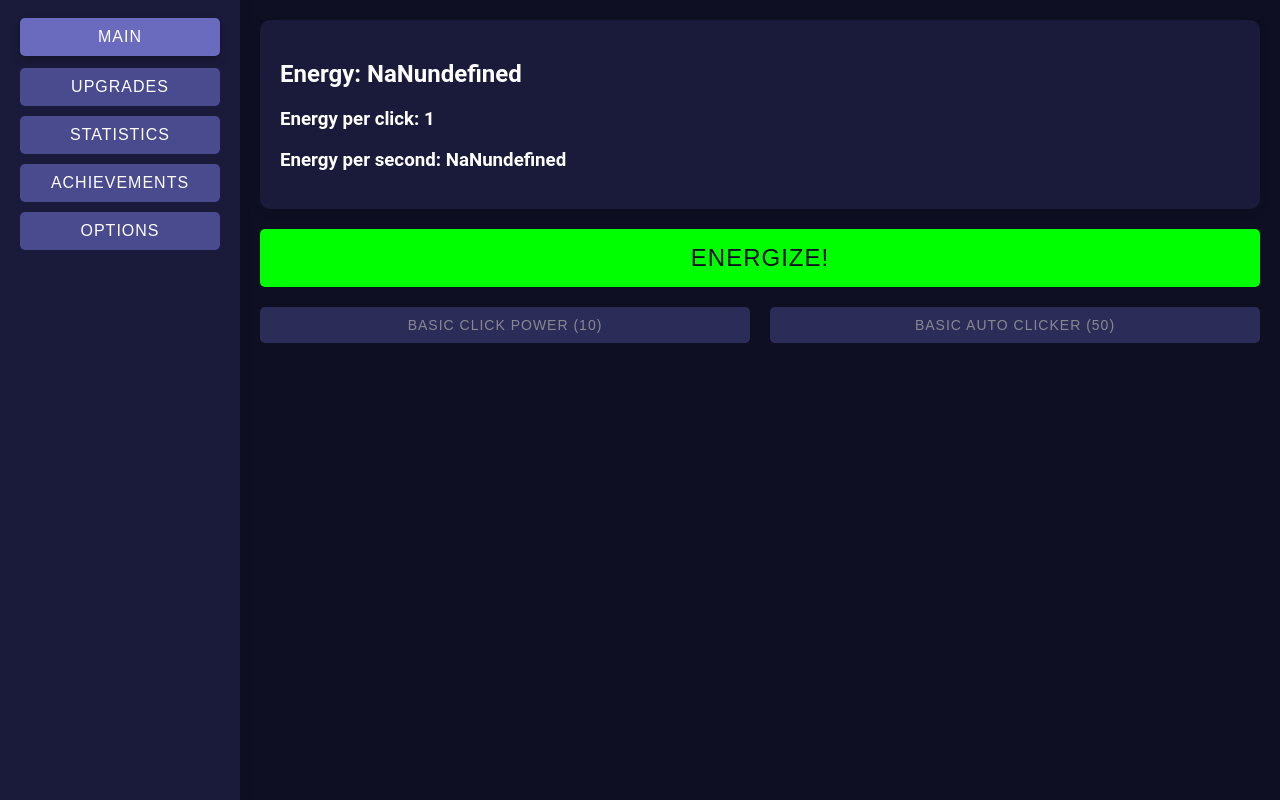
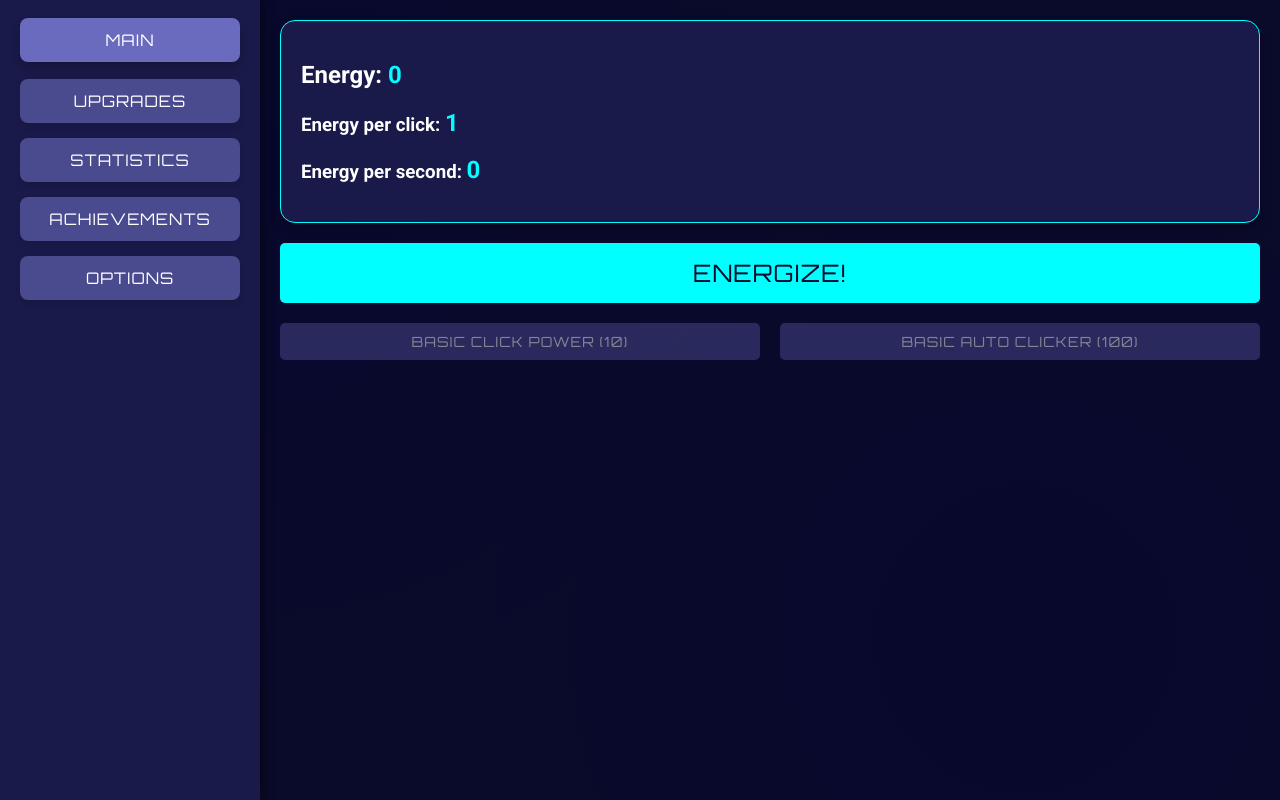
Before and after one commit to AverageIncrementalDude/Energy-Incremental, a plain HTML site: page index.html in a window 1280 px wide. Drawn offline with Linux system fonts and the light colour scheme.

Commit message:
index.html

```diff
--- a/index.html
+++ b/index.html
@@ -5,13 +5,16 @@
     <meta name="viewport" content="width=device-width, initial-scale=1.0">
     <title>Energy Supercharge Incremental</title>
     <style>
+        @import url('https://fonts.googleapis.com/css2?family=Orbitron:wght@400;700&family=Roboto:wght@300;400;700&display=swap');
+
         :root {
-            --main-bg-color: #0f0f23;
-            --secondary-bg-color: #1a1a3a;
-            --accent-color: #00ff00;
+            --main-bg-color: #0a0a2a;
+            --secondary-bg-color: #1a1a4a;
+            --accent-color: #00ffff;
             --text-color: #ffffff;
             --button-color: #4a4a8f;
             --button-hover-color: #6a6abf;
+            --supercharge-color: #ffd700;
         }
         body {
             font-family: 'Roboto', sans-serif;
@@ -20,16 +23,19 @@
             margin: 0;
             padding: 0;
             overflow-x: hidden;
+            background-image:
+                radial-gradient(circle at 20% 20%, rgba(5, 5, 50, 0.4) 0%, transparent 50%),
+                radial-gradient(circle at 80% 80%, rgba(5, 5, 50, 0.4) 0%, transparent 50%);
         }
         .container {
             display: flex;
             min-height: 100vh;
         }
         .sidebar {
-            width: 200px;
+            width: 220px;
             background-color: var(--secondary-bg-color);
             padding: 20px;
-            box-shadow: 2px 0 10px rgba(0,0,0,0.1);
+            box-shadow: 2px 0 10px rgba(0,0,0,0.5);
         }
         .main-content {
             flex-grow: 1;
@@ -39,22 +45,24 @@
         .tab-button {
             display: block;
             width: 100%;
-            padding: 10px;
-            margin-bottom: 10px;
+            padding: 12px;
+            margin-bottom: 15px;
             background-color: var(--button-color);
             color: var(--text-color);
             border: none;
-            border-radius: 5px;
+            border-radius: 8px;
             cursor: pointer;
             transition: all 0.3s;
             font-size: 16px;
             text-transform: uppercase;
             letter-spacing: 1px;
+            font-family: 'Orbitron', sans-serif;
+            box-shadow: 0 4px 6px rgba(0,0,0,0.1);
         }
         .tab-button:hover, .tab-button.active {
             background-color: var(--button-hover-color);
             transform: translateY(-2px);
-            box-shadow: 0 4px 8px rgba(0,0,0,0.2);
+            box-shadow: 0 6px 10px rgba(0,0,0,0.2);
         }
         .tab-content {
             display: none;
@@ -69,10 +77,11 @@
         }
         .stat-container {
             background-color: var(--secondary-bg-color);
-            border-radius: 10px;
+            border-radius: 15px;
             padding: 20px;
             margin-bottom: 20px;
-            box-shadow: 0 4px 8px rgba(0,0,0,0.1);
+            box-shadow: 0 6px 12px rgba(0,0,0,0.2);
+            border: 1px solid var(--accent-color);
         }
         .upgrade-container {
             display: grid;
@@ -85,6 +94,7 @@
             padding: 15px;
             transition: all 0.3s;
             box-shadow: 0 4px 8px rgba(0,0,0,0.1);
+            border: 1px solid var(--accent-color);
         }
         .upgrade-item:hover {
             transform: translateY(-5px);
@@ -102,6 +112,7 @@
             font-size: 14px;
             text-transform: uppercase;
             letter-spacing: 1px;
+            font-family: 'Orbitron', sans-serif;
         }
         .upgrade-button:hover:not(:disabled) {
             background-color: var(--button-hover-color);
@@ -125,7 +136,7 @@
         #superchargeButton {
             font-size: 20px;
             padding: 12px 24px;
-            background-color: #ffd700;
+            background-color: var(--supercharge-color);
             color: var(--main-bg-color);
         }
         #superchargeButton:hover:not(:disabled) {
@@ -177,6 +188,11 @@
         .tooltip:hover .tooltiptext {
             visibility: visible;
             opacity: 1;
+        }
+        #energyDisplay, #energyPerClickDisplay, #energyPerSecondDisplay {
+            font-size: 24px;
+            font-weight: bold;
+            color: var(--accent-color);
         }
     </style>
 </head>
@@ -276,7 +292,7 @@
             basicAutoClicker: {
                 name: "Basic Auto Clicker",
                 description: "Generate energy automatically",
-                cost: 50,
+                cost: 100,
                 costIncrease: 1.2,
                 effect: 1,
                 quantity: 0,
@@ -289,11 +305,11 @@
             advancedMultiplier: {
                 name: "Advanced Multiplier",
                 description: "Multiply all energy gain",
-                cost: 1000,
-                costIncrease: 2,
-                effect: 0.1,
+                cost: 1e6,
+                costIncrease: 10,
+                effect: 2,
                 quantity: 0,
-                maxQuantity: 10,
+                maxQuantity: Infinity,
                 type: "advanced",
                 onPurchase: (upgrade) => {
                     // The effect of this upgrade is applied in the energy calculation
@@ -302,11 +318,11 @@
             energyCapacitor: {
                 name: "Energy Capacitor",
                 description: "Increases energy storage capacity",
-                cost: 5000,
-                costIncrease: 2.5,
-                effect: 0.1,
+                cost: 1e9,
+                costIncrease: 100,
+                effect: 10,
                 quantity: 0,
-                maxQuantity: 10,
+                maxQuantity: Infinity,
                 type: "advanced",
                 onPurchase: (upgrade) => {
                     // Effect applied in energy calculation
@@ -315,11 +331,11 @@
             quantumFluctuation: {
                 name: "Quantum Fluctuation",
                 description: "Chance to get bonus energy on click",
-                cost: 10000,
-                costIncrease: 3,
+                cost: 1e12,
+                costIncrease: 1000,
                 effect: 0.01,
                 quantity: 0,
-                maxQuantity: 10,
+                maxQuantity: 100,
                 type: "advanced",
                 onPurchase: (upgrade) => {
                     // Effect applied in energize function
@@ -356,7 +372,8 @@
         // Achievements
         const achievements = {
             energyNovice: {name: "Energy Novice", description: "Reach 1,000 energy", condition: () => gameState.energy >= 1000},
-            energyAdept: {name: "Energy Adept", description: "Reach 1,000,000 energy", condition: () => gameState.energy >= 1000000},
+            energyAdept: {name: "Energy Adept", description: "Reach 1,000,000 energy", condition: () => gameState.energy >= 1e6},
+            energyMaster: {name: "Energy Master", description: "Reach 1e12 energy", condition: () => gameState.energy >= 1e12},
             clickMaster: {name: "Click Master", description: "Click 1,000 times", condition: () => gameState.statistics.totalClicks >= 1000},
             superchargePioneer: {name: "Supercharge Pioneer", description: "Perform your first Supercharge", condition: () => gameState.statistics.totalSupercharges > 0},
         };
@@ -365,52 +382,55 @@
         function formatNumber(num) {
             if (typeof num !== 'number' || isNaN(num)) return '0';
 
-            const suffixes = ['', 'K', 'M', 'B', 'T', 'Qd', 'Qn', 'Sx', 'Sp', 'Oc', 'No'];
-            const log = Math.floor(Math.log10(Math.abs(num)));
-            const suffixIndex = Math.floor(log / 3);
+            if (num < 1e6) return num.toFixed(0).replace(/\B(?=(\d{3})+(?!\d))/g, ",");
 
-            if (suffixIndex === 0) return num.toFixed(0);
+            const suffixes = ['M', 'B', 'T', 'Qd', 'Qn', 'Sx', 'Sp', 'Oc', 'No'];const exp = Math.floor(Math.log10(num) / 3);
 
-            const scaled = num / Math.pow(10, suffixIndex * 3);
-
-            if (suffixIndex >= suffixes.length) {
+            if (exp < suffixes.length) {
+                const scaled = num / Math.pow(10, exp * 3);
+                return scaled.toFixed(2) + suffixes[exp - 2];
+            } else {
                 return num.toExponential(2).replace('+', '');
             }
-
-            return scaled.toFixed(2) + suffixes[suffixIndex];
         }
 
         function calculateEnergy(delta) {
-            const multiplier = 1 + (upgrades.advancedMultiplier.quantity * upgrades.advancedMultiplier.effect);
+            const multiplier = Math.pow(2, upgrades.advancedMultiplier.quantity);
             const superchargeBoost = 1 + (gameState.superchargePoints * upgrades.superchargeBoost.quantity * upgrades.superchargeBoost.effect);
-            const capacitorBoost = 1 + (upgrades.energyCapacitor.quantity * upgrades.energyCapacitor.effect);
+            const capacitorBoost = Math.pow(10, upgrades.energyCapacitor.quantity);
             return (gameState.energyPerSecond * delta / 1000) * multiplier * superchargeBoost * capacitorBoost;
         }
 
         function updateDisplay() {
             document.getElementById('energyDisplay').textContent = formatNumber(gameState.energy);
-            document.getElementById('energyPerClickDisplay').textContent = formatNumber(gameState.energyPerClick);document.getElementById('energyPerSecondDisplay').textContent = formatNumber(gameState.energyPerSecond);
+            document.getElementById('energyPerClickDisplay').textContent = formatNumber(gameState.energyPerClick);
+            document.getElementById('energyPerSecondDisplay').textContent = formatNumber(gameState.energyPerSecond);
             document.getElementById('superchargePointsDisplay').textContent = formatNumber(gameState.superchargePoints);
 
             // Update upgrade buttons
             for (const [key, upgrade] of Object.entries(upgrades)) {
                 const button = document.getElementById(`upgrade-${key}`);
                 if (button) {
-                    button.disabled = gameState.energy < upgrade.cost || upgrade.quantity >= upgrade.maxQuantity;
+                    if (upgrade.type === 'supercharge') {
+                        button.disabled = gameState.superchargePoints < upgrade.cost;
+                        button.classList.toggle('affordable', gameState.superchargePoints >= upgrade.cost);
+                    } else {
+                        button.disabled = gameState.energy < upgrade.cost;
                         button.classList.toggle('affordable', gameState.energy >= upgrade.cost);
+                    }
                     button.textContent = `${upgrade.name} (${formatNumber(upgrade.cost)})`;
                 }
             }
 
             // Show/hide Supercharge tab
             const superchargeTabButton = document.getElementById('superchargeTabButton');
-            if (gameState.energy >= 100000 && superchargeTabButton.style.display === 'none') {
+            if (gameState.energy >= 1e15 && superchargeTabButton.style.display === 'none') {
                 superchargeTabButton.style.display = 'block';
             }
 
             // Enable/disable Supercharge button
             const superchargeButton = document.getElementById('superchargeButton');
-            superchargeButton.disabled = gameState.energy < 1000000;
+            superchargeButton.disabled = gameState.energy < 1e18;
 
             updateStatisticsDisplay();
         }
@@ -464,7 +484,16 @@
 
         function purchaseUpgrade(key) {
             const upgrade = upgrades[key];
-            if (gameState.energy >= upgrade.cost && upgrade.quantity < upgrade.maxQuantity) {
+            if (upgrade.type === 'supercharge') {
+                if (gameState.superchargePoints >= upgrade.cost) {
+                    gameState.superchargePoints -= upgrade.cost;
+                    upgrade.quantity++;
+                    upgrade.cost = Math.floor(upgrade.cost * upgrade.costIncrease);
+                    upgrade.onPurchase(upgrade);
+                    updateDisplay();
+                }
+            } else {
+                if (gameState.energy >= upgrade.cost) {
                     gameState.energy -= upgrade.cost;
                     upgrade.quantity++;
                     upgrade.cost = Math.floor(upgrade.cost * upgrade.costIncrease);
@@ -472,12 +501,13 @@
                     updateDisplay();
                 }
             }
+        }
 
         function energize() {
             let energyGain = gameState.energyPerClick;
             if (Math.random() < upgrades.quantumFluctuation.quantity * upgrades.quantumFluctuation.effect) {
-                energyGain *= 2;
-                showNotification("Quantum Fluctuation: Double energy gain!");
+                energyGain *= 1000;
+                showNotification("Quantum Fluctuation: 1000x energy gain!");
             }
             gameState.energy += energyGain;
             gameState.statistics.totalEnergy += energyGain;
@@ -487,9 +517,9 @@
         }
 
         function supercharge() {
-            if (gameState.energy >= 1000000) {
+            if (gameState.energy >= 1e18) {
                 const efficiencyBonus = 1 + (upgrades.superchargeEfficiency.quantity * upgrades.superchargeEfficiency.effect);
-                const newPoints = Math.floor((Math.log10(gameState.energy) - 5) * efficiencyBonus);
+                const newPoints = Math.floor((Math.log10(gameState.energy) - 17) * efficiencyBonus);
                 gameState.superchargePoints += newPoints;
                 gameState.statistics.totalSupercharges++;
                 showNotification(`Supercharged! Gained ${formatNumber(newPoints)} Supercharge points.`);
```
Lines whose indentation alone changed are shown as unchanged.
